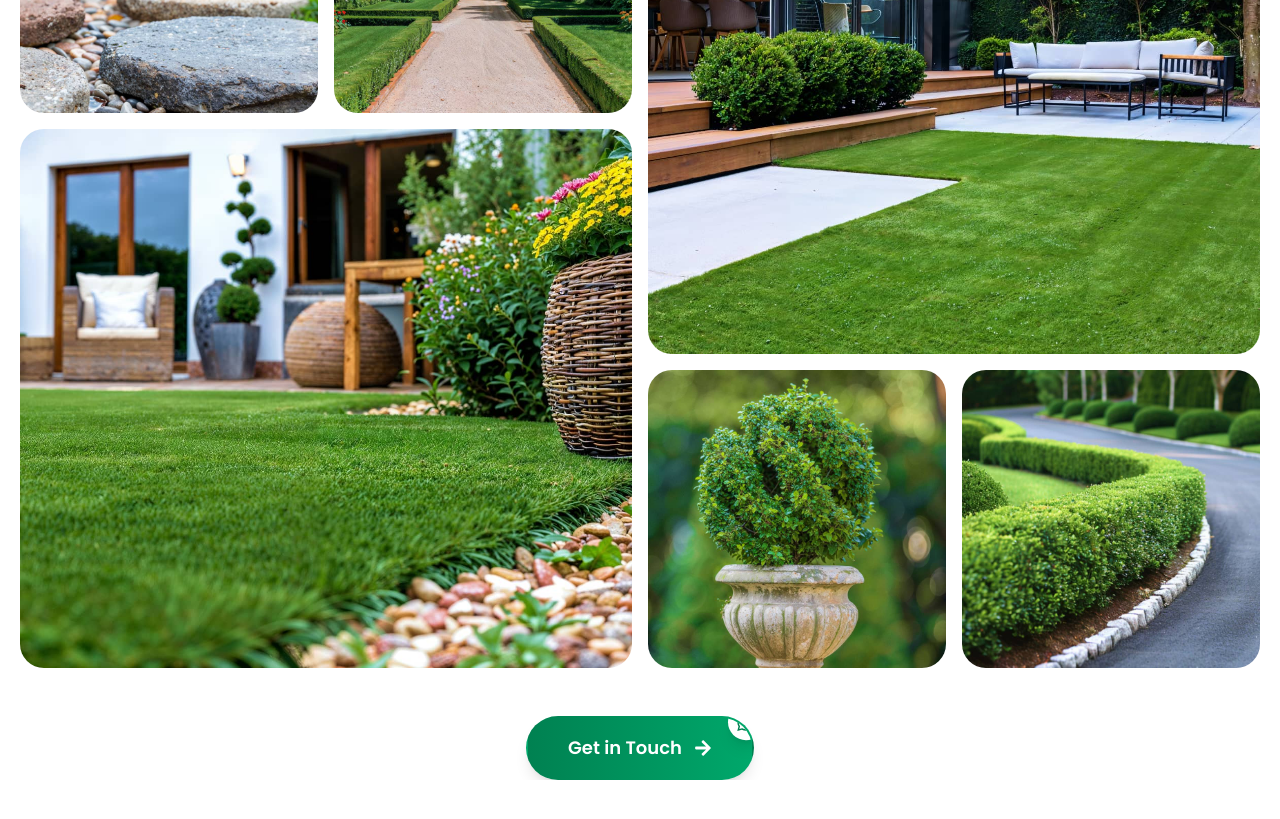
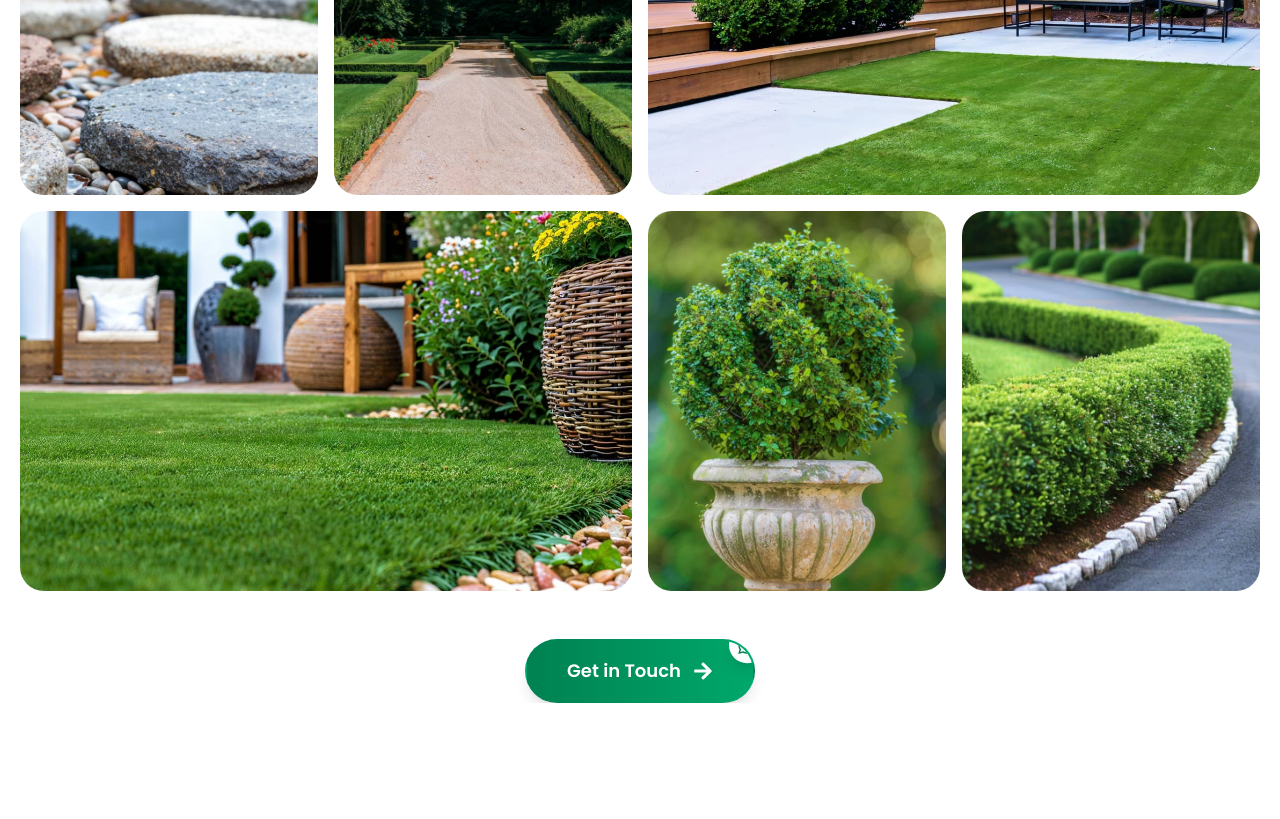
Before and after one commit to AkqDev/GardenView, a React (Vite) app: page / in a window 1280 px wide. Shown: the part 3620-4439 px from the top of the page. After the commit the page ends 4403 px from the top, so only its background shows below. Built offline with nearby package versions, Linux system fonts and the light colour scheme.

Commit message:
refactor: convert Portfolio component to TypeScript

```diff
--- a/src/components/Portfolio.tsx
+++ b/src/components/Portfolio.tsx
@@ -65,14 +65,14 @@ const Portfolio = () => {
     }
   };
 
-  // Portfolio images array (you can keep your original imports)
+  // Portfolio images array with improved grid layout
   const portfolioImages = [
-    { id: 1, src: portfolio1, className: 'div1 row-span-3' },
-    { id: 2, src: portfolio2, className: 'div2 row-span-3' },
-    { id: 3, src: portfolio3, className: 'div3 col-span-2 row-span-5' },
-    { id: 4, src: portfolio4, className: 'div9 col-span-2 row-span-5 row-start-4' },
-    { id: 5, src: portfolio5, className: 'div10 col-start-3 row-start-6 row-span-3' },
-    { id: 6, src: portfolio6, className: 'div11 col-start-4 row-start-6 row-span-3' },
+    { id: 1, src: portfolio1, className: 'h-64 sm:h-auto' },
+    { id: 2, src: portfolio2, className: 'h-64 sm:h-auto' },
+    { id: 3, src: portfolio3, className: 'h-64 sm:h-[380px] col-span-2' },
+    { id: 4, src: portfolio4, className: 'h-64 sm:h-[380px] col-span-2' },
+    { id: 5, src: portfolio5, className: 'h-64 sm:h-auto' },
+    { id: 6, src: portfolio6, className: 'h-64 sm:h-auto' },
   ];
 
   return (
@@ -101,18 +101,19 @@ const Portfolio = () => {
         initial="hidden"
         whileInView="visible"
         viewport={{ once: true, amount: 0.1 }}
-        className="flex justify-center items-center px-5"
+        className="flex justify-center items-center px-4 sm:px-5"
       >
-        <div className="parent grid grid-cols-4 gap-4 max-w-[1300px] mx-auto">
+        <div className="grid grid-cols-2 md:grid-cols-4 gap-3 sm:gap-4 max-w-[1300px] mx-auto">
           {portfolioImages.map((img) => (
             <motion.div
               key={img.id}
               variants={itemVariants}
-              className={`${img.className} overflow-hidden group rounded-3xl`}
+              className={`${img.className} overflow-hidden group rounded-2xl sm:rounded-3xl`}
               whileHover={{ scale: 1.03 }}
               transition={{ type: "spring", stiffness: 300 }}
             >
-             <img src={img.src}
+              <img
+                src={img.src}
                 alt={`portfolio${img.id}`}
                 className="w-full h-full object-cover transition-all duration-500 group-hover:scale-105"
               />
@@ -123,7 +124,7 @@ const Portfolio = () => {
 
       {/* Get in Touch Button */}
       <motion.div
-        className="flex justify-center mt-12"
+        className="flex justify-center mt-8 sm:mt-12"
         initial={{ opacity: 0, y: 20 }}
         whileInView={{ opacity: 1, y: 0 }}
         viewport={{ once: true }}
@@ -138,7 +139,7 @@ const Portfolio = () => {
           onHoverStart={() => setIsHovered(true)}
           onHoverEnd={() => setIsHovered(false)}
           onClick={openWhatsApp}
-          className="group relative bg-gradient-to-r from-[#008151] to-[#00a86b] text-white px-10 py-4 rounded-full text-lg font-semibold font-[poppins] shadow-lg overflow-hidden border-2 border-transparent hover:border-white/30 transition-all duration-300"
+          className="group relative bg-gradient-to-r from-[#008151] to-[#00a86b] text-white px-6 sm:px-10 py-3 sm:py-4 rounded-full text-base sm:text-lg font-semibold font-[poppins] shadow-lg overflow-hidden border-2 border-transparent hover:border-white/30 transition-all duration-300"
         >
           {/* Background shine effect */}
           <motion.span
@@ -151,19 +152,19 @@ const Portfolio = () => {
           {/* Floating WhatsApp icon */}
           <motion.span
             animate={floatingAnimation}
-            className="absolute -top-3 -right-3 bg-white text-[#008151] p-2 rounded-full shadow-lg z-20"
+            className="absolute -top-2 -right-2 sm:-top-3 sm:-right-3 bg-white text-[#008151] p-1.5 sm:p-2 rounded-full shadow-lg z-20"
           >
-            <FaWhatsapp size={20} />
+            <FaWhatsapp size={16} className="sm:w-5 sm:h-5" />
           </motion.span>
 
           {/* Button text with icon */}
-          <span className="flex items-center gap-3 relative z-10">
+          <span className="flex items-center gap-2 sm:gap-3 relative z-10">
             Get in Touch
             <motion.span
               animate={{ x: isHovered ? 5 : 0 }}
               transition={{ duration: 0.2 }}
             >
-              <FaArrowRight />
+              <FaArrowRight className="w-4 h-4 sm:w-5 sm:h-5" />
             </motion.span>
           </span>
 
```
